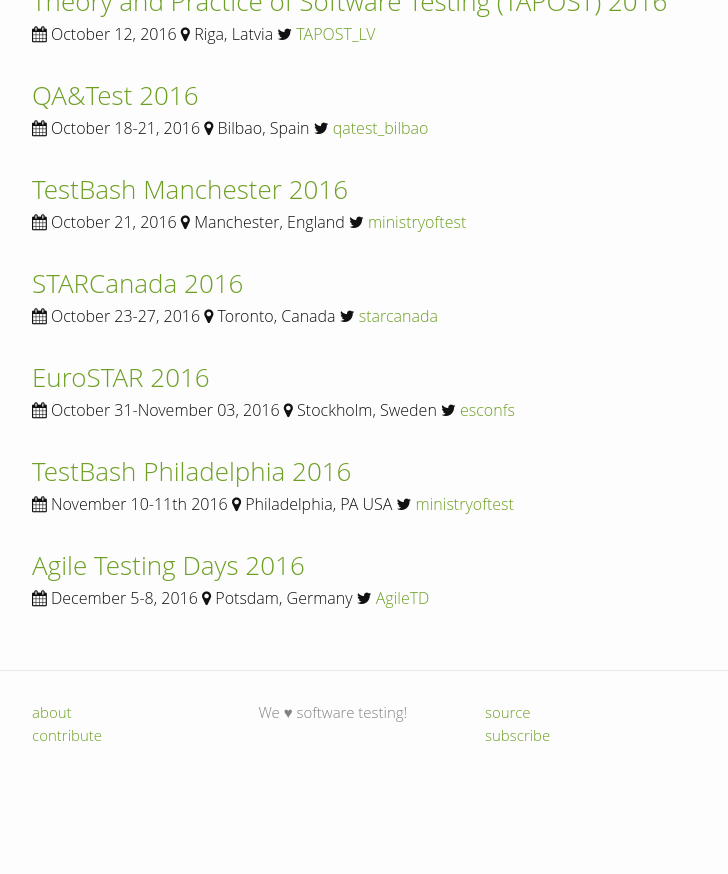
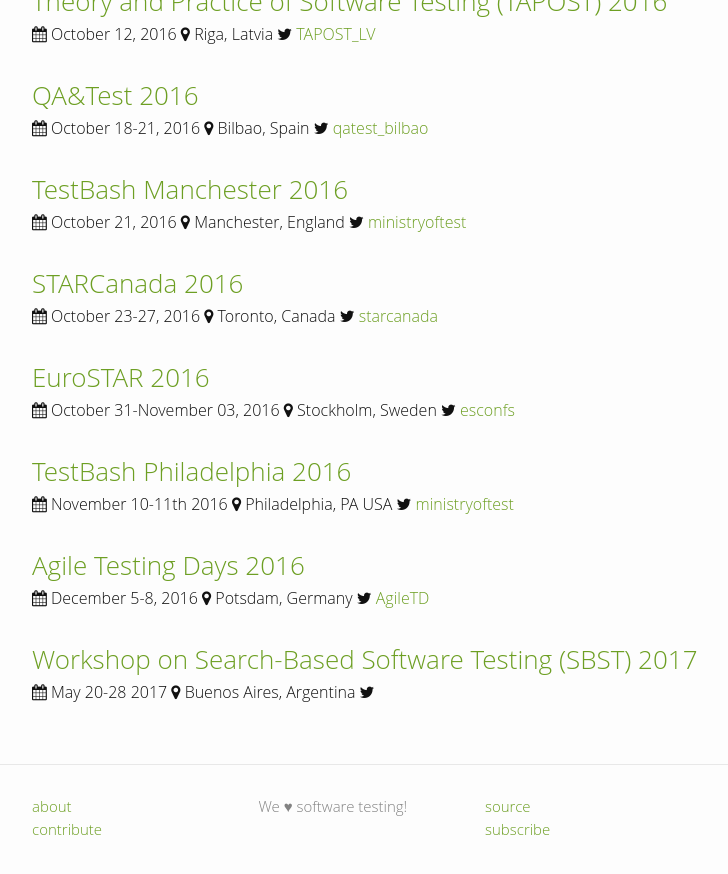
Before and after one commit to TestingConferences/testingconferences.github.io, a Jekyll site: the page built from index.html, in a window 1280 px wide and 900 px high, scrolled down 3315 px. Shown: the top 874 px of the window, without its empty margins (238-966 px from the left). Built offline with Jekyll 4.4.1, drawn with Linux system fonts in a browser that asks for light colours; before the commit the page ends 4121 px from its top, so only the background shows below that.

Commit message:
Added SBST 2017 as well

```diff
--- a/_data/current.yml
+++ b/_data/current.yml
@@ -232,3 +232,8 @@
   dates: "December 5-8, 2016"
   url: http://www.agiletestingdays.com/
   twitter: AgileTD
+
+- name: Workshop on Search-Based Software Testing (SBST) 2017
+  location: Buenos Aires, Argentina
+  dates: "May 20-28 2017"
+  url: http://sbst2017.lafhis.dc.uba.ar/
```
